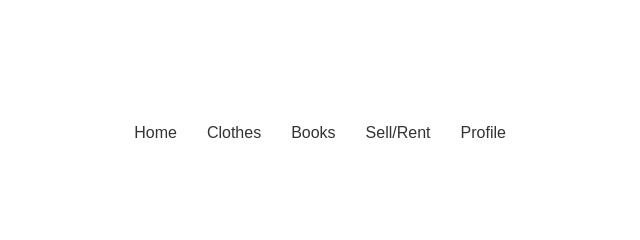
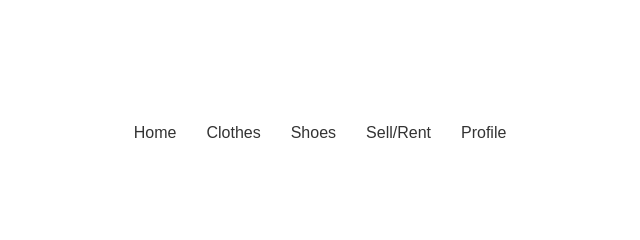
Before and after one commit to nandana1109/Thriftique, a plain HTML site: page index.html in a window 1280 px wide. Shown: the top 240 px of the page, 404-1044 px from the left. Drawn offline with Linux system fonts and the light colour scheme; a script that the page names is missing.

Commit message:
htmlshoes

```diff
--- a/index.html
+++ b/index.html
@@ -16,7 +16,7 @@
         <ul class="nav-links">
             <li><a href="#home">Home</a></li>
             <li><a href="#clothes">Clothes</a></li>
-            <li><a href="#books">Books</a></li>
+            <li><a href="#books">Shoes</a></li>
             <li><a href="#sell">Sell/Rent</a></li>
             <li><a href="#profile">Profile</a></li>
         </ul>
```
